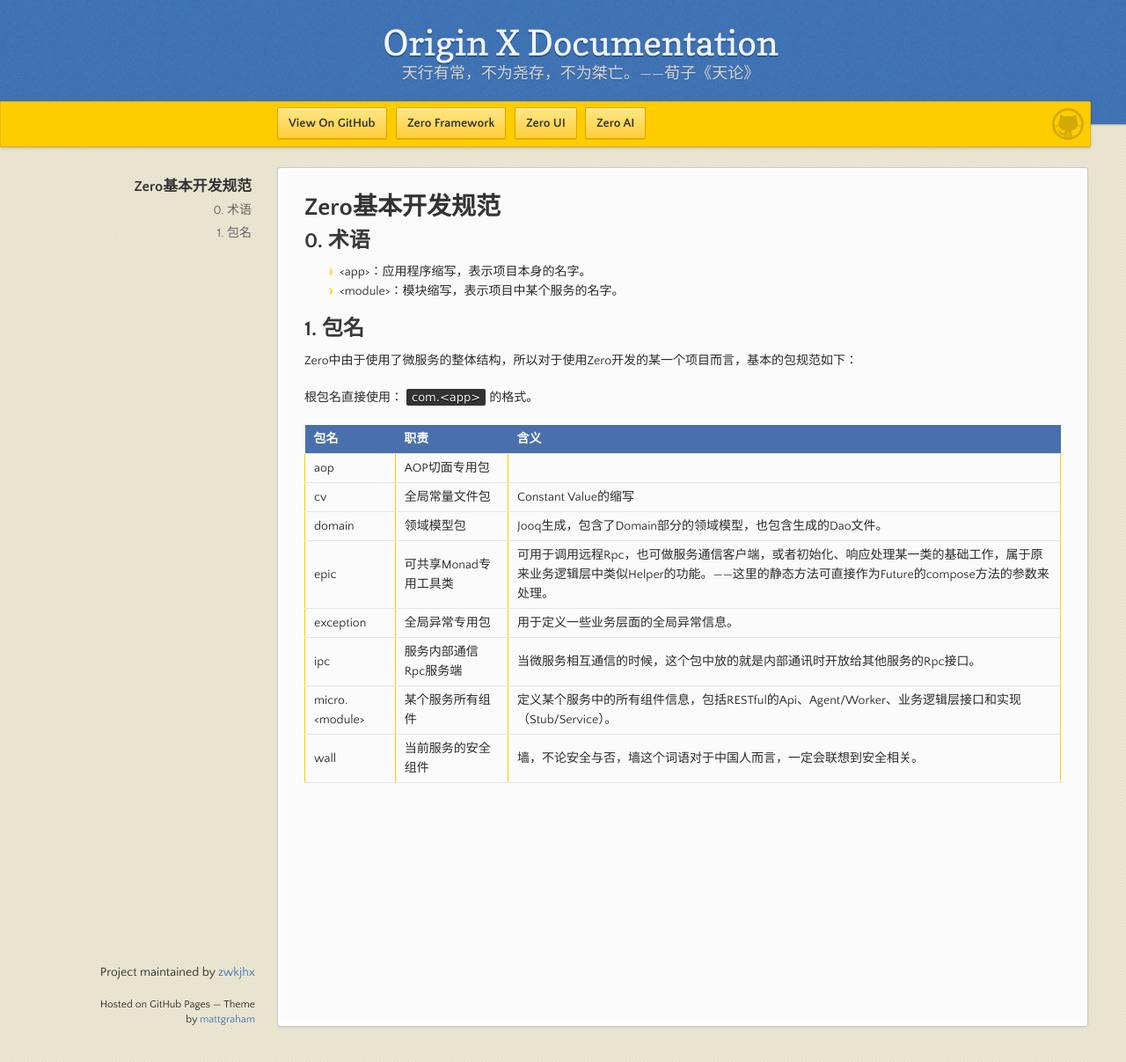
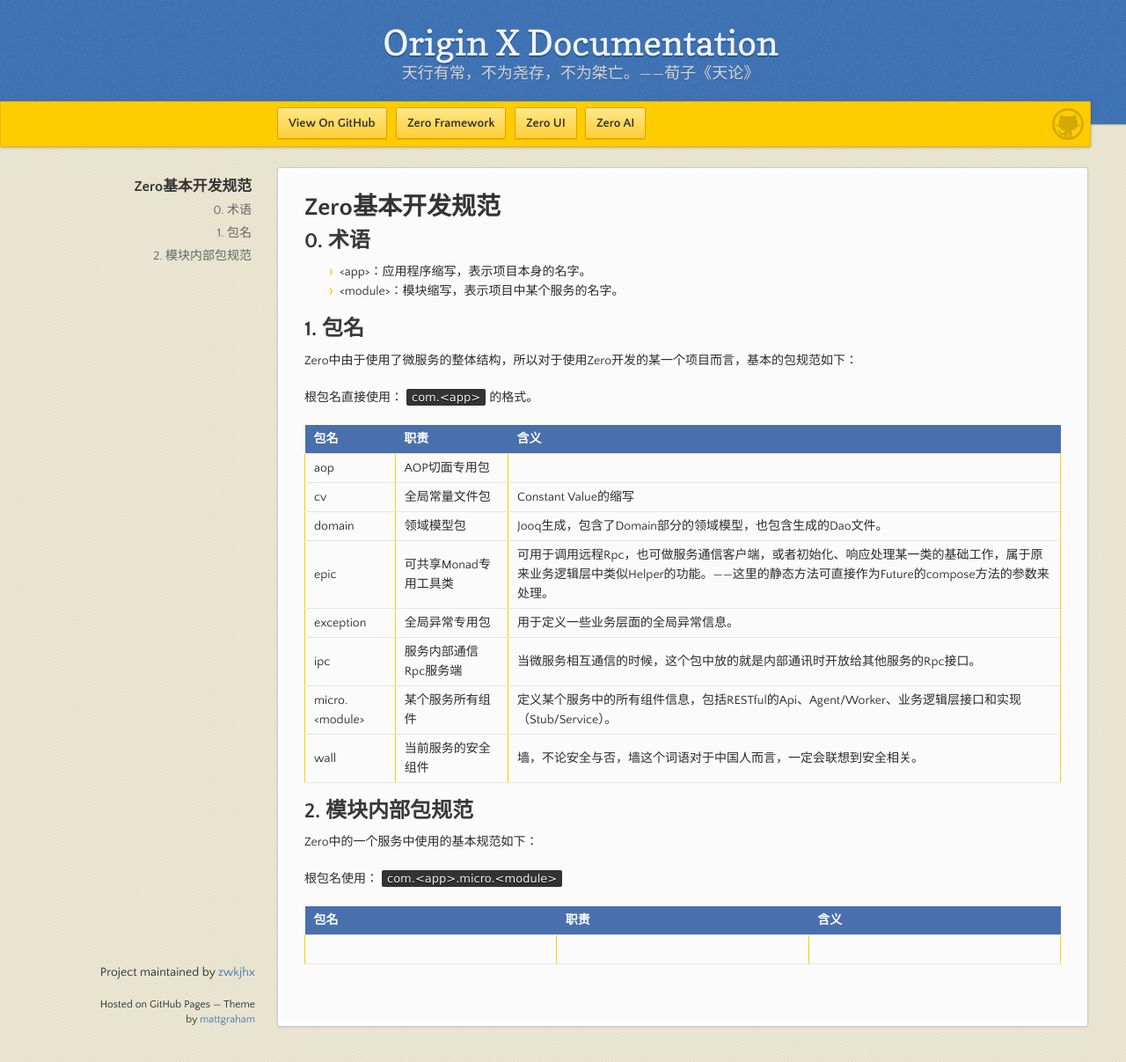
Before and after one commit to zwkjhx/ox-doc, a Jekyll site: the page built from specification/1-zerogui-fan/spc-001-zeroji-ben-kai-fa-gui-fan.md, in a window 1280 px wide and 1207 px high. Shown: the whole window at 88% size. Built offline with Jekyll 4.4.1, drawn with Linux system fonts in a browser that asks for light colours; our own code applies the rules of GitHub Pages for plain Markdown files.

Commit message:
Updates specification/1-zerogui-fan/spc-001-zeroji-ben-kai-fa-gui-fan.md
Auto commit by GitBook Editor

```diff
--- a/specification/1-zerogui-fan/spc-001-zeroji-ben-kai-fa-gui-fan.md
+++ b/specification/1-zerogui-fan/spc-001-zeroji-ben-kai-fa-gui-fan.md
@@ -21,3 +21,13 @@
 | ipc | 服务内部通信Rpc服务端 | 当微服务相互通信的时候，这个包中放的就是内部通讯时开放给其他服务的Rpc接口。 |
 | micro.&lt;module&gt; | 某个服务所有组件 | 定义某个服务中的所有组件信息，包括RESTful的Api、Agent/Worker、业务逻辑层接口和实现（Stub/Service）。 |
 | wall | 当前服务的安全组件 | 墙，不论安全与否，墙这个词语对于中国人而言，一定会联想到安全相关。 |
+
+## 2. 模块内部包规范
+
+Zero中的一个服务中使用的基本规范如下：
+
+根包名使用：`com.<app>.micro.<module>`
+
+| 包名 | 职责 | 含义 |
+| :--- | :--- | :--- |
+|  |  |  |
```
